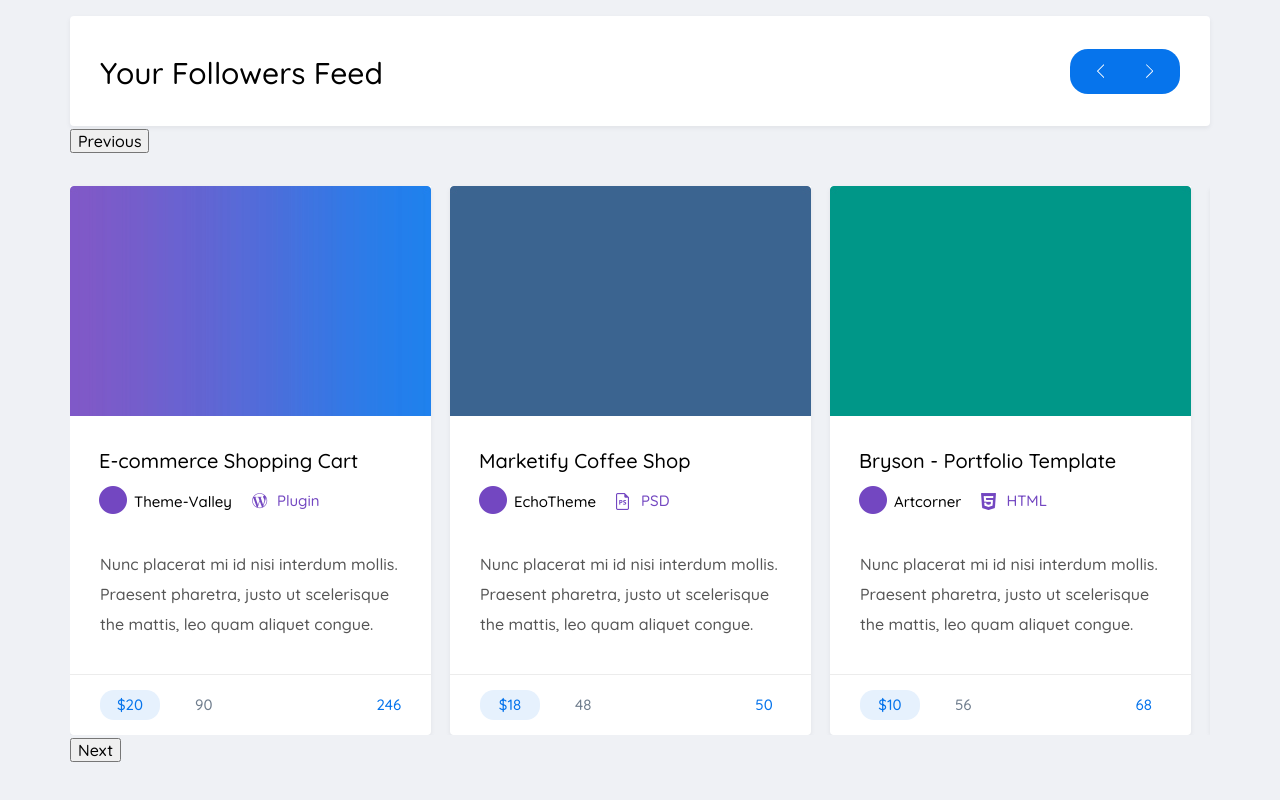
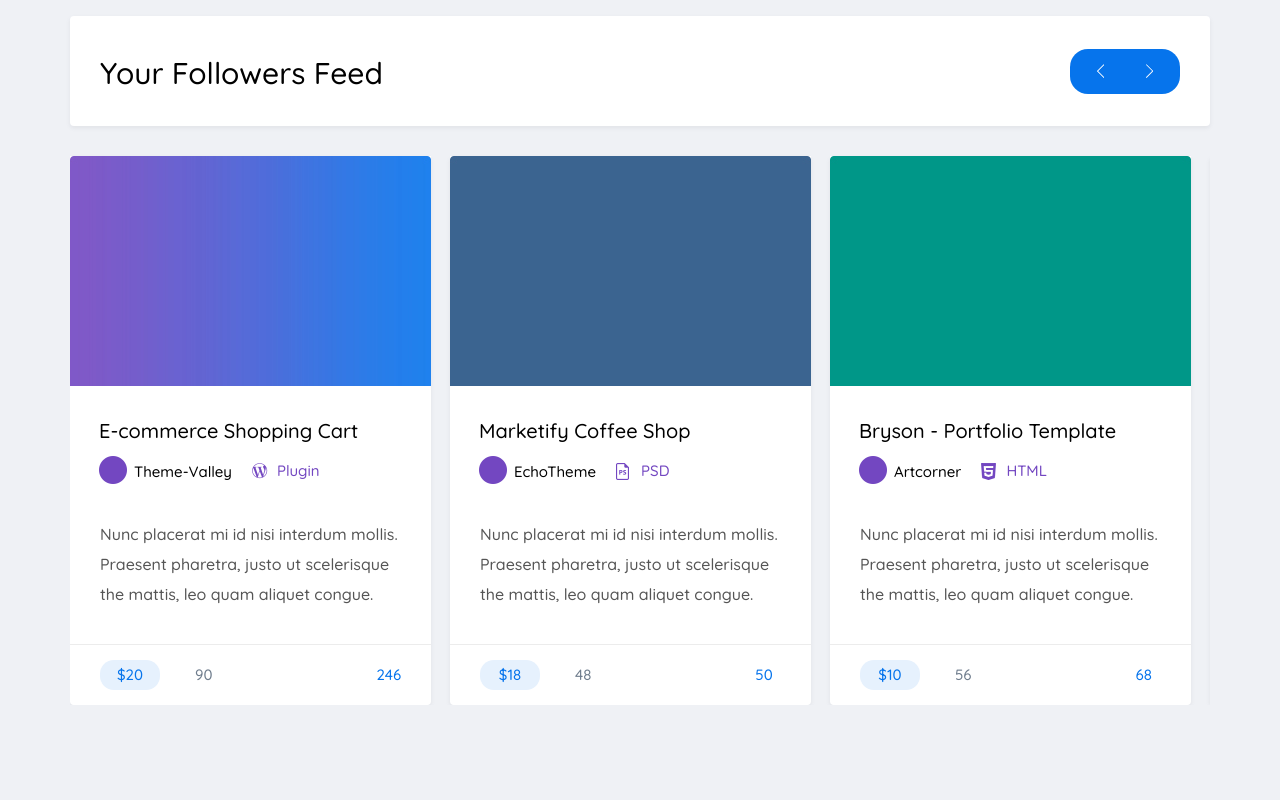
Before and after one commit to Alex090283/martplace, a website: page app/index.html in a window 1280 px wide. Shown: the part 4677-5477 px from the top of the page. Before the commit the page ends 5442 px from the top, so only its background shows below. Drawn offline with nearby package versions, Linux system fonts and the light colour scheme.

Commit message:
end slider feedback

```diff
--- a/app/js/main.js
+++ b/app/js/main.js
@@ -15,12 +15,12 @@ $(function() {
     $('.feedback__items').slick({
         arrows: true,
         slidesToShow: 3,
-        slidesToScroll: 3
-            // swipeToSlide: true,
-            // infinite: true,
-            // cssEase: 'linear',
-            // prevArrow: '.arrow-left',
-            // nextArrow: '.arrow-right',
+        slidesToScroll: 3,
+        // swipeToSlide: true,
+        // infinite: true,
+        // cssEase: 'linear',
+        prevArrow: '.arrow-left',
+        nextArrow: '.arrow-right',
 
     });
 
--- a/app/scss/style.scss
+++ b/app/scss/style.scss
@@ -693,6 +693,8 @@
     color: #fff;
 }
 
+// end products
+// start slider feedback
 .feedback__title {
     height: 110px;
     margin-top: 120px;
@@ -733,3 +735,9 @@
         cursor: pointer;
     }
 }
+
+.feedback__items {
+    margin-bottom: 120px;
+}
+
+// end slider feedback
```
Also changed, not shown: app/index.html (+25 -0 lines), app/css/style.min.css.
